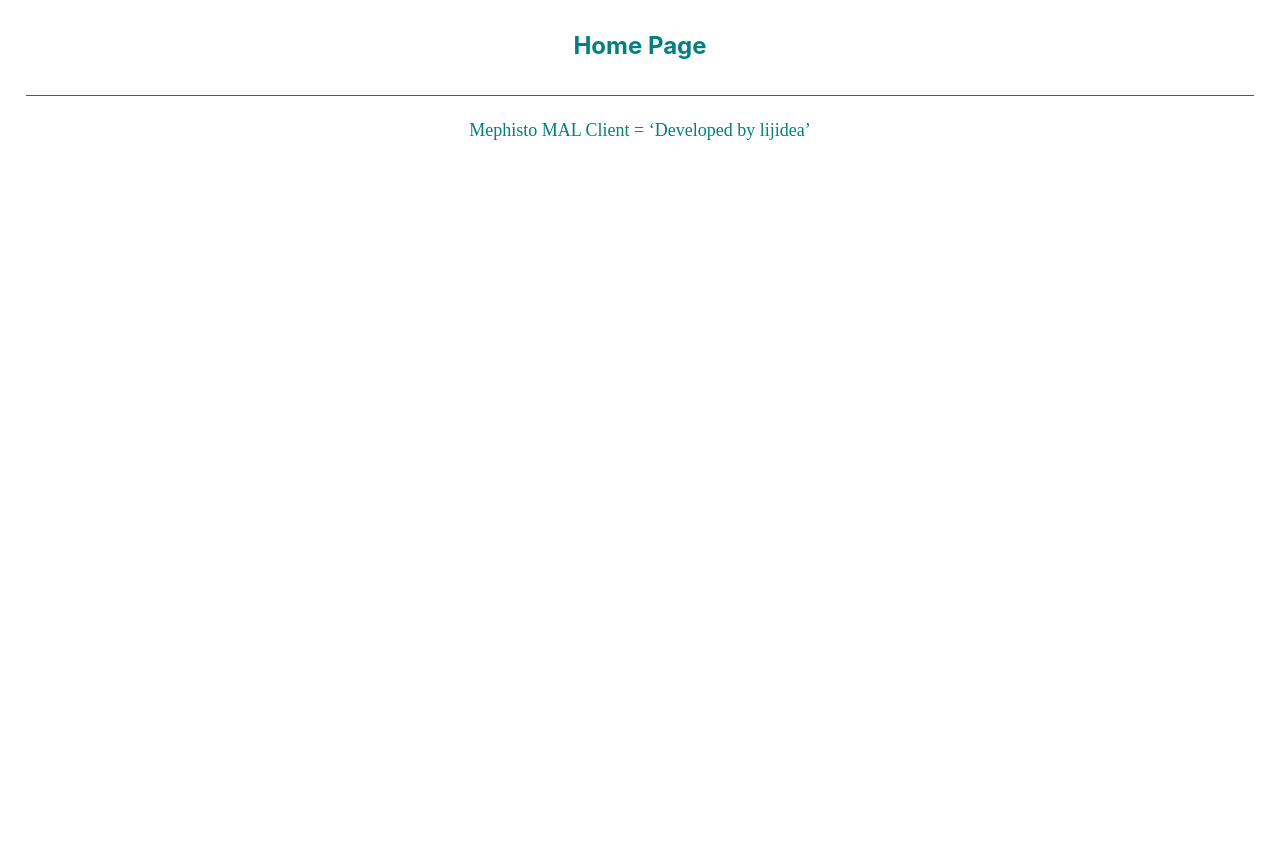
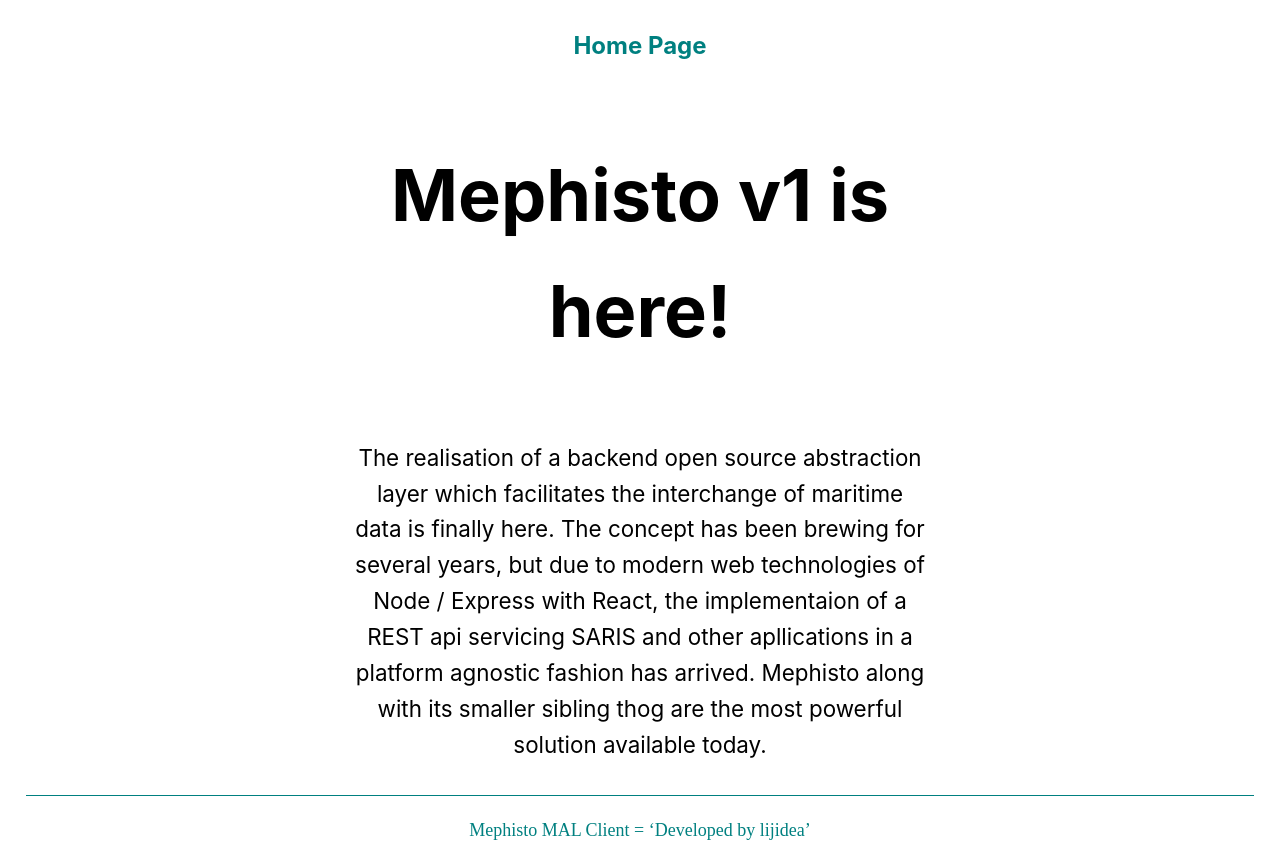
Before and after one commit to asconaga/mephisto, a React (Create React App) app in the folder client/: page / in a window 1280 px wide. Before the commit this address had no page. Shown: the part 400-1255 px from the top of the page. Before the commit the page ends 864 px from the top, so only its background shows below. Built offline with nearby package versions, Linux system fonts and the light colour scheme.

Commit message:
bug fixing services and minor improvements

```diff
--- a/client/src/App.css
+++ b/client/src/App.css
@@ -12,7 +12,7 @@
   --text-color:  rgba(0, 0, 0, 0.85);
   --subtitle-color:   rgba(0,0,0, 0.45);
   --content-color: lightgrey;
-
+  --posts-color: Silver;
   --menu-color: white;
   --input-color: white;
 }
@@ -33,7 +33,9 @@
   --main-color: #333;
   --text-color:  rgba(255,255,255, 0.85);
   --subtitle-color:   rgba(255,255,255, 0.45);
-  --content-color: #181818;
+  --content-color: #252525;
+  --posts-color: #292929;
+
   --menu-color: #1f1f1f;
   --dialog-color: #1f1f1f;
   --input-color: transparent;
@@ -218,7 +220,7 @@ body {
 	right:20px;
 	color:#fff;
 	border-radius: 10px;
-	box-shadow: 2px 2px 3px #999;
+  box-shadow: 0 1px 2px -2px rgb(0 0 0 / 64%), 0 3px 6px 0 rgb(0 0 0 / 48%), 0 5px 12px 4px rgb(0 0 0 / 36%);
   border-width: 0;
 }
 
@@ -247,7 +249,7 @@ body {
 
 .container-fluid {
   margin: 0 auto;
-  max-width: 1200px;
+  /* max-width: 1200px; */
   padding: 0 15px;
 }
 
@@ -274,11 +276,16 @@ body {
   text-align: center;
   margin-bottom: 10px;
   background-color: var(--content-color);
-	box-shadow: 2px 2px 3px #999;
-  border-radius: 20px;
+  box-shadow: 0 1px 2px -2px rgb(0 0 0 / 64%), 0 3px 6px 0 rgb(0 0 0 / 48%), 0 5px 12px 4px rgb(0 0 0 / 36%);
+  /* border-radius: 20px; */
 }
 
-.servicesBlock .content h2 {
+.servicesBlock .posts {
+  text-align: center;
+  margin-bottom: 10px;
+}
+
+.servicesBlock h2 {
   color: var(--back-color);
   margin:0;
 }
@@ -294,11 +301,20 @@ body {
   width: 300px;
   margin: 0px 0px 30px 0px;
   user-select: none;
+  box-shadow: 0 1px 2px -2px rgb(0 0 0 / 64%), 0 3px 6px 0 rgb(0 0 0 / 48%), 0 5px 12px 4px rgb(0 0 0 / 36%);
+}
+
+.posts .innerContent {
+  height: 125px !important;
 }
 
 /* for the services page center carousel */
 .slick-active {
   padding: 20px 0;
+}
+
+.slick-slide:not(.slick-center) .ant-btn {
+  display: none;
 }
 
 .slick-center {
@@ -345,8 +361,8 @@ body {
   padding: 20px;
   width: 30%;
   background-color: var(--content-color);
-	box-shadow: 2px 2px 3px #999;
-  border-radius: 20px;
+  box-shadow: 0 1px 2px -2px rgb(0 0 0 / 64%), 0 3px 6px 0 rgb(0 0 0 / 48%), 0 5px 12px 4px rgb(0 0 0 / 36%);
+  /* border-radius: 20px; */
 }
   /* jsonparser */
 
@@ -406,7 +422,7 @@ body {
 
 .AppCanvas {
   width: 100%;
-  height: 500px;
+  height: 700px;
   background-color: black;
 }
 
@@ -418,3 +434,15 @@ body {
   margin: auto;
   text-align: center;
 }
+.homeAnnounce {
+  max-width: 36rem;
+  margin: 0 auto;
+}
+
+.homeAnnounce h1 {
+font-size: 4.5rem;
+}
+
+.homeAnnounce p {
+  font-size: 1.4rem;
+  }
--- a/client/src/components/sidebar.js
+++ b/client/src/components/sidebar.js
@@ -1,5 +1,5 @@
 import React from 'react';
-import { Link } from 'react-router-dom';
+import { NavLink } from 'react-router-dom';
 import { Layout, Menu } from 'antd';
 import { FaCogs, FaMagento, FaMandalorian } from 'react-icons/fa';
 import { AiFillHome, AiFillInfoCircle } from 'react-icons/ai';
@@ -37,7 +37,7 @@ const AppSidebar = () => {
         let linkVal = item.label;
 
         if (item.link) {
-            linkVal = <Link to={item.link}>{item.label}</Link>;
+            linkVal = <NavLink to={item.link}>{item.label}</NavLink>;
         }
 
         return <Menu.Item key={nextKey++} icon={item.icon}>{linkVal}</Menu.Item>;
--- a/client/src/pages/aboutPage.js
+++ b/client/src/pages/aboutPage.js
@@ -278,8 +278,6 @@ const AppCanvas = () => {
         const tw = thogImage.width / 1000 * tick;
         const th = thogImage.height / 1000 * tick;
 
-
-
         if (++tick > 1500)
             tick = 0;
         updatePoints();
@@ -289,7 +287,7 @@ const AppCanvas = () => {
             renderPoints();
         }
 
-        ctx.globalAlpha = tick / 1000;
+        ctx.globalAlpha = (tick < 1200) ? (tick / 1200) : (1500 - tick) / 300;
         ctx.drawImage(thogImage, canvas.width / 2 - tw / 2, canvas.height / 2 - th / 2, tw, th);
         ctx.globalAlpha = 1;
     };
--- a/client/src/pages/homePage.js
+++ b/client/src/pages/homePage.js
@@ -6,6 +6,11 @@ const HomePage = () => {
             <div className="block">
                 <div className="titleHolder">
                     <h2>Home Page</h2>
+
+                    <div className='homeAnnounce'>
+                        <h1>Mephisto v1 is here!</h1>
+                        <p>The realisation of a backend open source abstraction layer which facilitates the interchange of maritime data is finally here. The concept has been brewing for several years, but due to modern web technologies of Node / Express with React, the implementaion of a REST api servicing SARIS and other apllications in a platform agnostic fashion has arrived. Mephisto along with its smaller sibling thog are the most powerful solution available today.</p>
+                    </div>
                 </div>
             </div>
         </main >
--- a/client/src/pages/servicesPage.js
+++ b/client/src/pages/servicesPage.js
@@ -1,4 +1,4 @@
-import { Carousel, Col, message, Row } from 'antd';
+import { Button, Carousel, Col, message, Row } from 'antd';
 import React, { useState, useEffect } from 'react';
 import { FaCheckCircle, FaFrown } from 'react-icons/fa';
 
@@ -79,22 +79,21 @@ const getContent = (serviceArr, carouselState, setCarouselState) => {
         const sectionItems = [
             {
                 key: '1',
-                title: 'Services',
+                title: 'Services'
             },
             {
                 key: '2',
-                title: 'Posts',
-
+                title: 'Methods'
             },
             {
                 key: '3',
-                title: 'Methods',
+                title: 'Posts'
             },
         ];
 
         sectionItems[0]['arr'] = serviceArr;
-        sectionItems[2]['arr'] = serviceArr[carouselState.service]?.methods;
-        sectionItems[1]['arr'] = serviceArr[carouselState.service]?.methods[carouselState.method]?.posts;
+        sectionItems[1]['arr'] = serviceArr[carouselState.service]?.methods;
+        sectionItems[2]['arr'] = serviceArr[carouselState.service]?.methods[carouselState.method]?.posts;
 
         let tmpArr = [];
 
@@ -114,7 +113,6 @@ const getContent = (serviceArr, carouselState, setCarouselState) => {
             setCarouselState(cloneService);
         };
 
-
         const customPag = (i) => {
             return <p style={{ userSelect: 'none' }}>{i + 1}</p>;
         };
@@ -127,9 +125,14 @@ const getContent = (serviceArr, carouselState, setCarouselState) => {
             );
         };
 
+        const showPostDetails = () => {
+        };
+
         const arrChangers = [onChangeService, onChangeMethod, null];
 
-        for (let index = 0; index < sectionItems.length; index++) {
+        const order = [0, 2, 1]; // posts in the middle
+
+        order.forEach(index => {
             const elemArr = sectionItems[index];
 
             let tmpConArr = [];
@@ -152,21 +155,25 @@ const getContent = (serviceArr, carouselState, setCarouselState) => {
                             <div className="innerText">
                                 <h1>{service.name}</h1>
                                 <p>{service.description}</p>
+
+                                {(() => {
+                                    if ((index === 2) && (!service?.image)) {
+                                        return <Button onClick={showPostDetails} type="primary">See Incident Detail</Button>;
+                                    }
+                                })()}
                             </div>
-
                         </div>
                     </div>
                 );
             });
 
-
             tmpArr.push(<div key={elemArr.key}>
-                <div className="content">
+                <div className={(index !== 2) ? "content" : "posts"}>
                     <h2>{elemArr.title}</h2>
                     <Carousel arrows={false}
                         dots={true}
                         infinite
-                        slidesToShow={(tmpConArr.length >= 3) ? 3 : 1}
+                        slidesToShow={Math.min(tmpConArr.length, 3)}
                         slidesToScroll={1}
                         swipeToSlide
                         draggable
@@ -189,7 +196,7 @@ const getContent = (serviceArr, carouselState, setCarouselState) => {
                     </Carousel>
                 </div>
             </div >);
-        }
+        });
         retVal = <div>{tmpArr} </div>;
     }
 
```
Also changed, not shown: client/public/thog.png, 1 other file (tests, documents, lock files or other folders).
